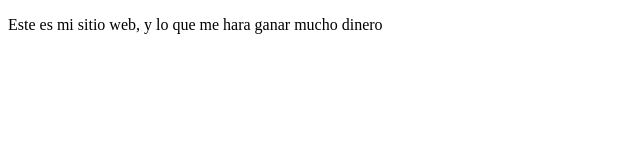
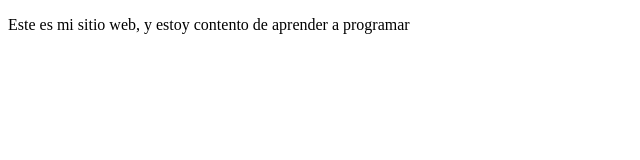
Before and after one commit to jongar/proyectodemocursoprework, a plain HTML site: page index.html in a window 1280 px wide. Shown: the full height of the page, 0-640 px from the left. Drawn offline with Linux system fonts and the light colour scheme.

Commit message:
cambios agregue algunas palabras

```diff
--- a/index.html
+++ b/index.html
@@ -8,7 +8,7 @@
 </head>
 <body>
     <p>
-        Este es mi sitio web, y lo que me hara ganar mucho dinero
+        Este es mi sitio web, y estoy contento de aprender a programar
     </p>
 </body>
 </html>
```
